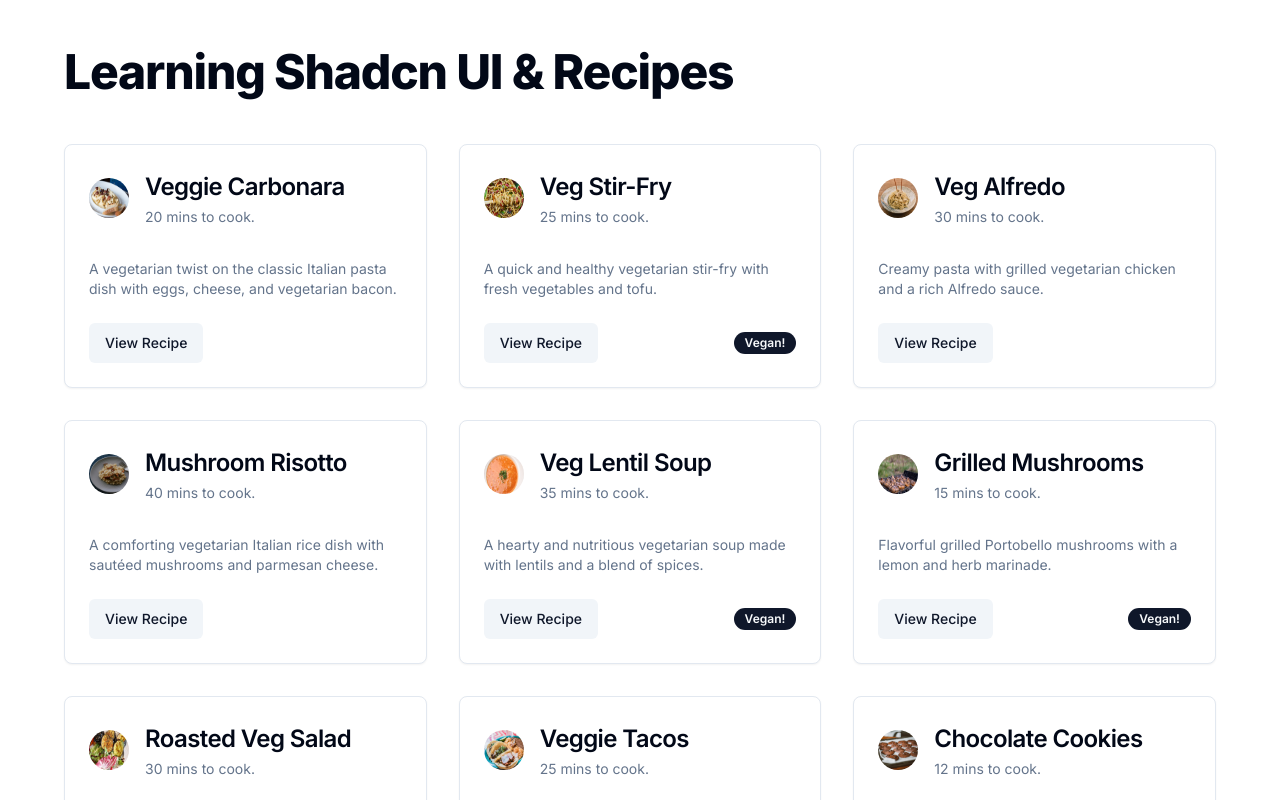
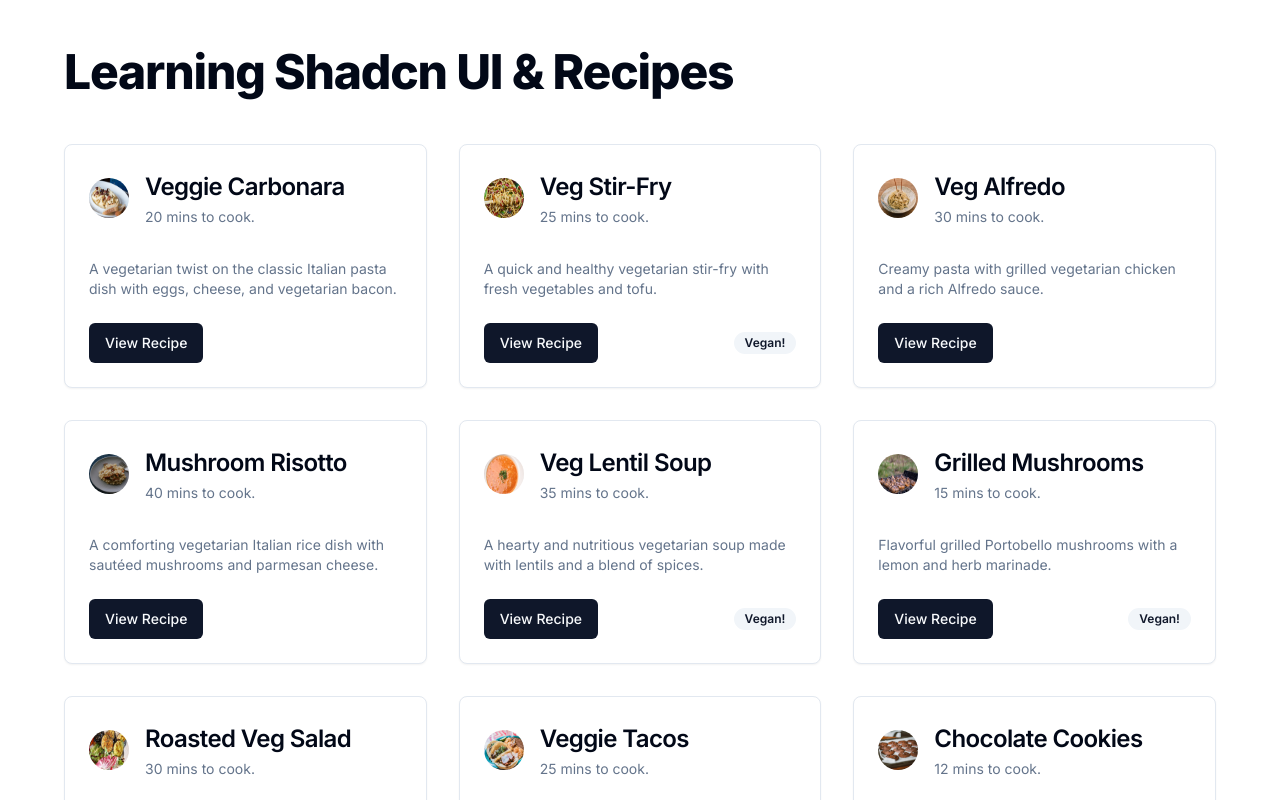
Before and after one commit to markpackham/shadcn-ui-learn-recipes, a Next.js app: page / in a window 1280 px wide. Shown: the top 800 px of the page. Built offline with nearby package versions, Linux system fonts and the light colour scheme; data requests are answered from the project's data file.

Commit message:
Swap Button styling with Badge
https://youtu.be/6m8rsHdhOt8?si=7tgxHCrK15Vqmn_Y&t=415

```diff
--- a/src/app/page.tsx
+++ b/src/app/page.tsx
@@ -46,9 +46,9 @@ export default async function Home() {
               <CardDescription>{recipe.description}</CardDescription>
             </CardContent>
             <CardFooter className="flex justify-between">
-              <Button variant="secondary">View Recipe</Button>
+              <Button>View Recipe</Button>
               {/* <Badge>{recipe.vegan ? "Vegan" : "Not Vegan!"}</Badge> */}
-              {recipe.vegan && <Badge>Vegan!</Badge>}
+              {recipe.vegan && <Badge variant="secondary">Vegan!</Badge>}
             </CardFooter>
           </Card>
         ))}
```
